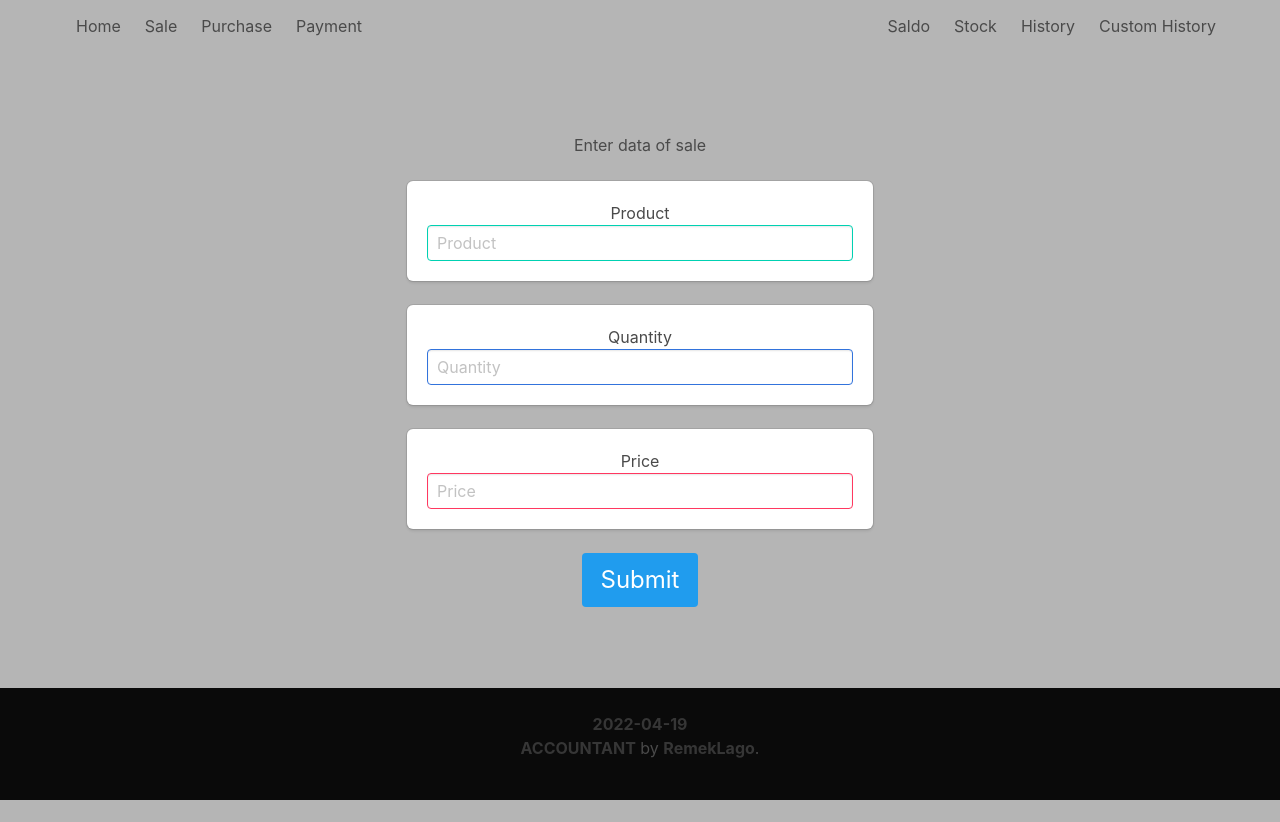
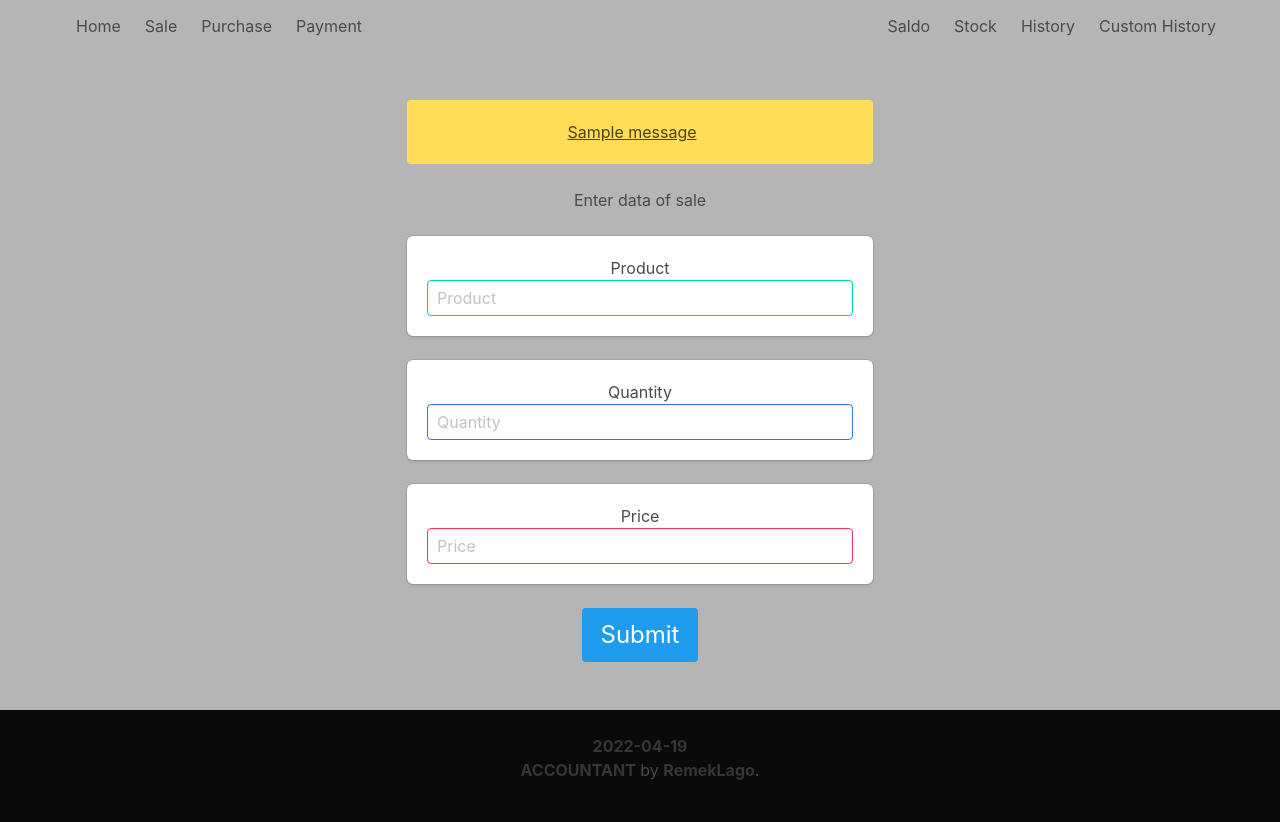
Before and after one commit to RemekLago/Accountant_Flask, a Flask app: page /sale in a window 1280 px wide. Before the commit the page ends 800 px from the top, so only its background shows below. Run offline with Flask 2, Linux system fonts and the light colour scheme; tables that the repository leaves empty hold one stand-in row (values such as "Sample post"); one stand-in notice (Sample message) is shown.

Commit message:
add flash messages

```diff
--- a/app/templates/sale.html
+++ b/app/templates/sale.html
@@ -6,6 +6,15 @@
     {{ form.hidden_tag() }}
     <div class="columns is-centered">
        <div class="column is-5">
+            {% with messages = get_flashed_messages() %}
+            {% if messages %}
+            {% for message in messages %}
+                <div class="notification is-warning">
+                 <a>{{ message }}</a>
+                </div>
+            {% endfor %}
+            {% endif %}
+            {% endwith %}
            <p class="bd-notification is-danger">Enter data of sale</p>
 
             <br>
```
